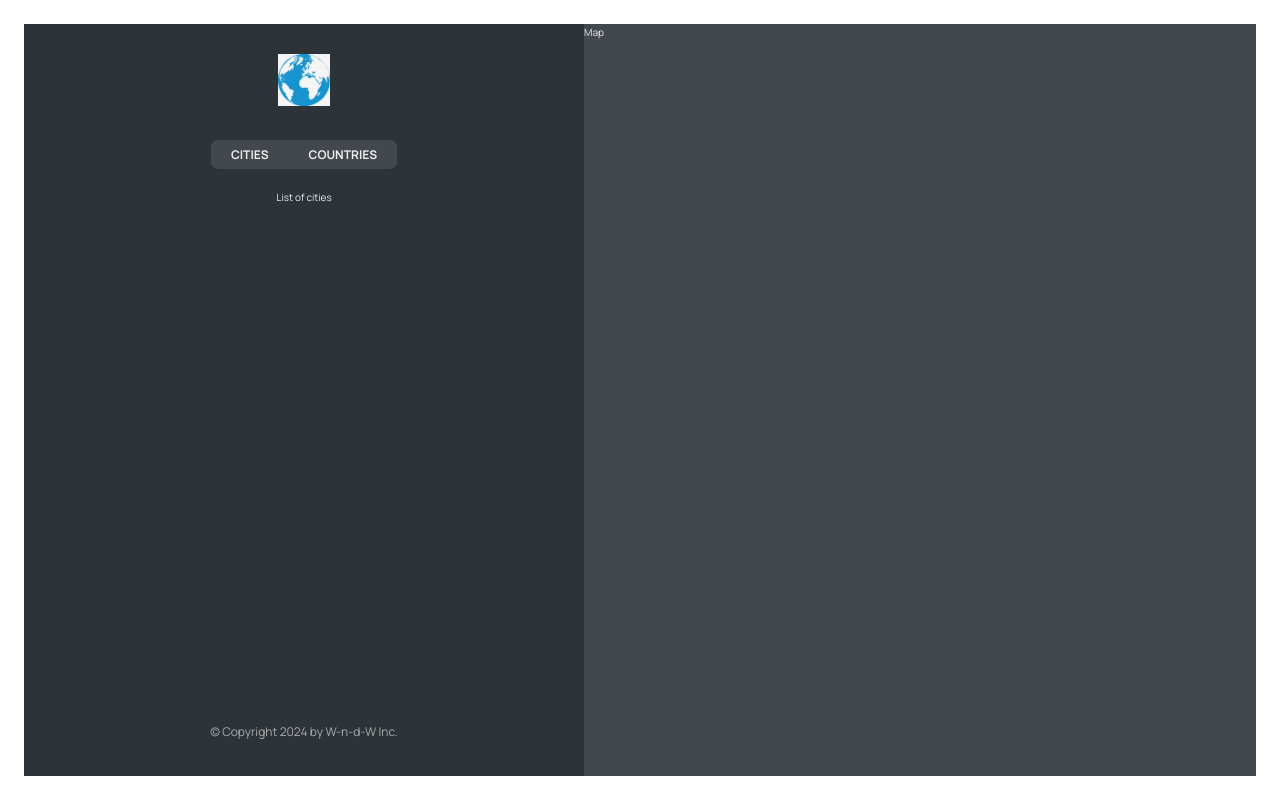
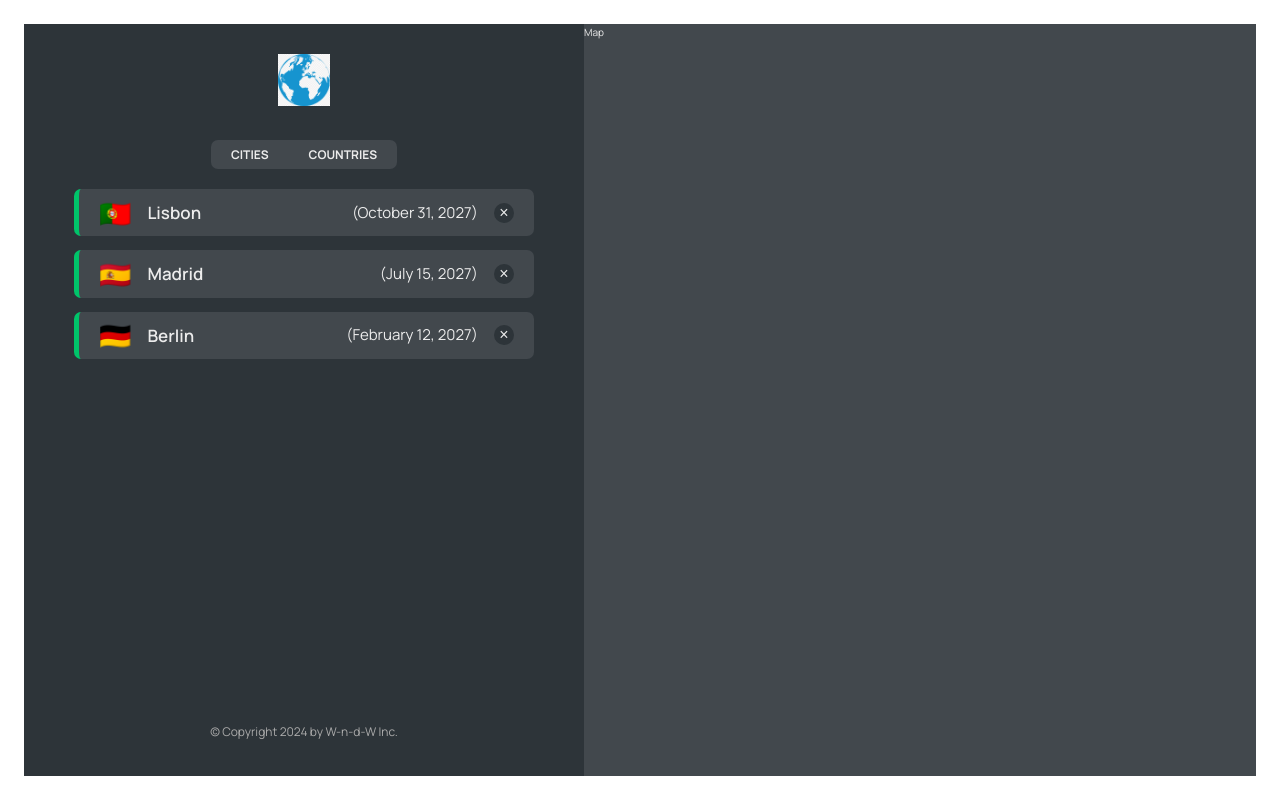
Before and after one commit to AM-TEK/where-n-d-world, a React (Vite) app: page /app in a window 1280 px wide. Built offline with nearby package versions, Linux system fonts and the light colour scheme; data requests are answered from the project's data file.

Commit message:
create CityItem comp for CityList

```diff
--- a/package.json
+++ b/package.json
@@ -6,10 +6,11 @@
   "scripts": {
     "dev": "vite",
     "build": "vite build",
-    "lint": "eslint . --ext js,jsx --report-unused-disable-directives --max-warnings 0",
-    "preview": "vite preview"
+    "preview": "vite preview",
+    "server": "json-server --watch data/cities.json --port 9000 --delay 500"
   },
   "dependencies": {
+    "json-server": "^1.0.0-alpha.23",
     "react": "^18.2.0",
     "react-dom": "^18.2.0",
     "react-router-dom": "^6.22.3"
--- a/src/App.jsx
+++ b/src/App.jsx
@@ -5,8 +5,31 @@
 import Homepage from "./pages/Homepage"
 import PageNotFound from "./pages/PageNotFound"
 import AppLayout from "./pages/AppLayout"
+import CityList from "./components/CityList"
+import { useEffect, useState } from "react"
+
+const BASE_URL = 'http://localhost:9000'
 
 function App() {
+  const [cities, setCities] = useState([])
+  const [isLoading, setIsLoading] = useState({})
+
+  useEffect(() => {
+    async function fetchCities() {
+      try {
+        setIsLoading(true)
+        const res = await fetch(`${BASE_URL}/cities`)
+        const data = await res.json()
+        setCities(data)
+      } catch {
+        alert("there was an error loading data")
+      } finally {
+        setIsLoading(false)
+      }
+    }
+    fetchCities()
+  }, [])
+
   return (
     <BrowserRouter>
       <Routes>
@@ -15,8 +38,8 @@
         <Route path="product" element={<Product />} />
         <Route path="/login" element={<Login />} />
         <Route path="app" element={<AppLayout />}>
-          <Route index element={<p>List of cities</p>} />
-          <Route path="cities" element={<p>List of cities</p>} />
+          <Route index element={<CityList cities={cities} isLoading={isLoading} />} />
+          <Route path="cities" element={<CityList cities={cities} isLoading={isLoading} />} />
           <Route path="countries" element={<p>List of countries</p>} />
           <Route path="form" element={<p>Form</p>} />
         </Route>
--- /dev/null
+++ b/src/components/CityItem.jsx
@@ -0,0 +1,24 @@
+import styles from './CityItem.module.css'
+
+const formatDate = (date) =>
+  new Intl.DateTimeFormat("en", {
+    day: "numeric",
+    month: "long",
+    year: "numeric",
+  }).format(new Date(date));
+
+function CityItem({city}) {
+    console.log(city);
+    const {cityName, emoji, date} = city
+
+    return (
+        <li className={styles.cityItem}>
+         <span className={styles.emoji}>{emoji}</span>
+         <h3 className={styles.name}>{cityName}</h3>
+         <time className={styles.date}>({formatDate(date)})</time>
+         <button className={styles.deleteBtn}>&times;</button>
+        </li>
+    )
+}
+
+export default CityItem
--- /dev/null
+++ b/src/components/CityList.jsx
@@ -0,0 +1,19 @@
+import Spinner from './Spinner'
+import styles from './CityList.module.css'
+import CityItem from './CityItem'
+import Message from './Message'
+
+function CityList({cities, isLoading}) {
+
+    if(isLoading) return <Spinner />
+
+    if(!cities.length) return <Message message="Add your first city by clicking on the map" />
+
+    return (
+        <ul className={styles.cityList}>
+            {cities.map((city) => <CityItem key={city.id} city={city} />)}
+        </ul>
+    )
+}
+
+export default CityList
```
Also changed, not shown: .eslintrc.cjs (deleted), .eslintrc.json, 1 other file (tests, documents, lock files or other folders).
